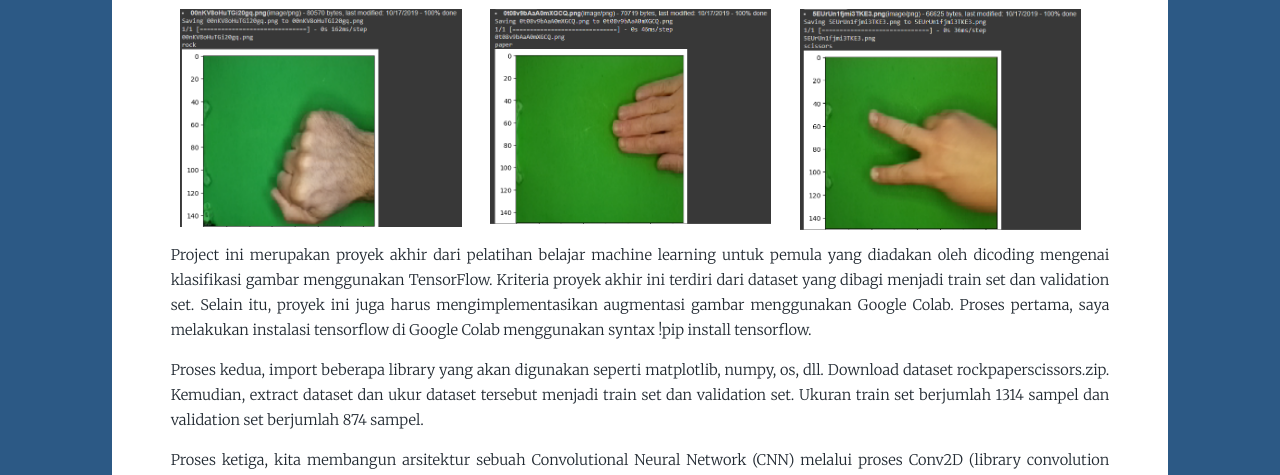
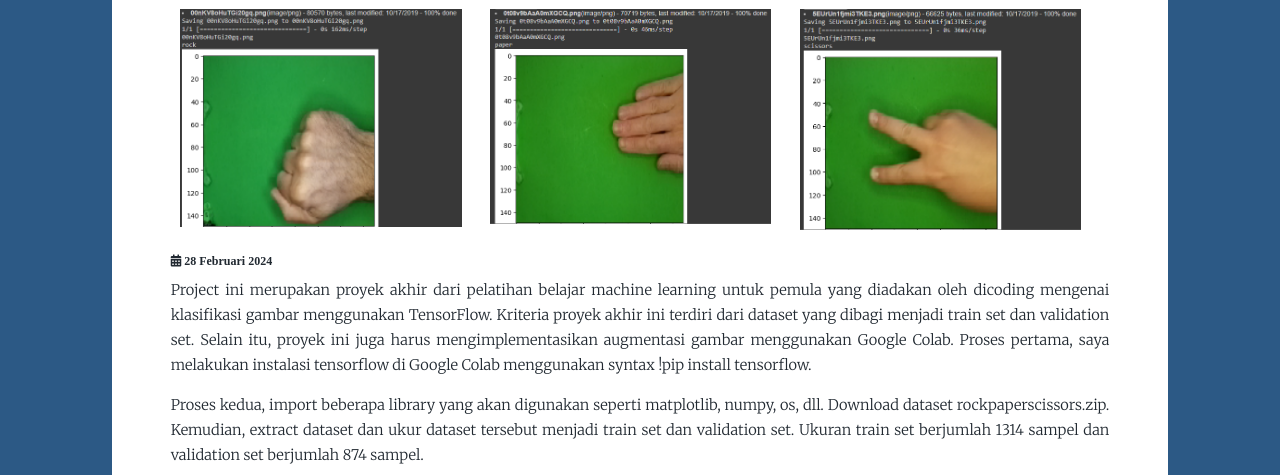
Before and after one commit to IrmaD14/IrmaD14.github.io, a plain HTML site: page mlearn.html in a window 1280 px wide. Shown: the part 572-1047 px from the top of the page. Drawn offline with Linux system fonts and the light colour scheme.

Commit message:
Update mlearn.html

```diff
--- a/mlearn.html
+++ b/mlearn.html
@@ -54,6 +54,7 @@
                                 </div>
                             </div>
                             <div class="clearfix"></div>
+				<i class="fas fa-calendar-alt" style="font-size: 12px; margin-bottom: 10px;"> 28 Februari 2024</i>
 				<p>Project ini merupakan proyek akhir dari pelatihan belajar machine learning untuk pemula yang diadakan oleh dicoding mengenai klasifikasi gambar menggunakan TensorFlow. Kriteria proyek akhir ini terdiri dari dataset yang dibagi menjadi train set dan validation set. Selain itu, proyek ini juga harus mengimplementasikan augmentasi gambar menggunakan Google Colab.
 					Proses pertama, saya melakukan instalasi tensorflow di Google Colab menggunakan syntax !pip install tensorflow.</p>
 				<p>Proses kedua, import beberapa library yang akan digunakan seperti matplotlib, numpy, os, dll. Download dataset rockpaperscissors.zip. Kemudian, extract dataset dan ukur dataset tersebut menjadi train set dan validation set. Ukuran train set berjumlah 1314 sampel dan validation set berjumlah 874 sampel.</p>
```
